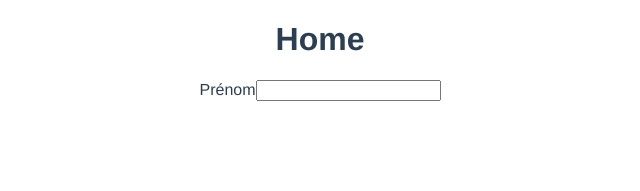
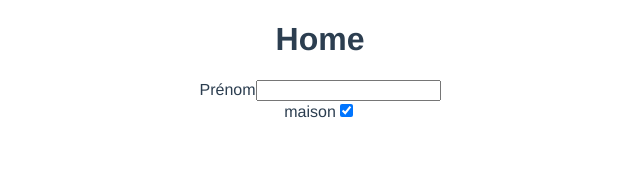
Before and after one commit to StockOs/Stock-Os, a Vue app: page / in a window 1280 px wide. Shown: the top 191 px of the page, without its empty margins (320-960 px from the left). Built offline with nearby package versions, Linux system fonts and the light colour scheme.

Commit message:
ADD baseCheckbox component

```diff
--- /dev/null
+++ b/src/components/BaseCheckbox.vue
@@ -0,0 +1,30 @@
+<template>
+  <div>
+    <label>{{ label }}</label>
+    <input
+      type="checkbox"
+      v-bind="$attrs"
+      :checked="value"
+      @change="$emit('input', $event.target.checked)"
+    >
+  </div>
+</template>
+
+<script>
+export default {
+  props: {
+    label: {
+      type: String,
+      require: true
+    },
+    value: {
+      type: [Boolean, Number],
+      require: false,
+    },
+  },
+}
+</script>
+
+<style>
+
+</style>
--- a/src/views/Home.vue
+++ b/src/views/Home.vue
@@ -3,19 +3,23 @@
     <h1>Home</h1>
     <BaseInput label="Prénom" v-model="firstname"/>
     {{ firstname }}
+    <BaseCheckbox label="maison" v-model="isHome"/>
   </div>
 </template>
 
 <script>
   import BaseInput from '@/components/BaseInput.vue'
+  import BaseCheckbox from '@/components/BaseCheckbox.vue'
 
   export default {
     name: 'Home',
     components: {
       BaseInput,
+      BaseCheckbox
     },
     data:() => ({
       firstname: '',
+      isHome: true,
     }),
   }
 </script>
```
